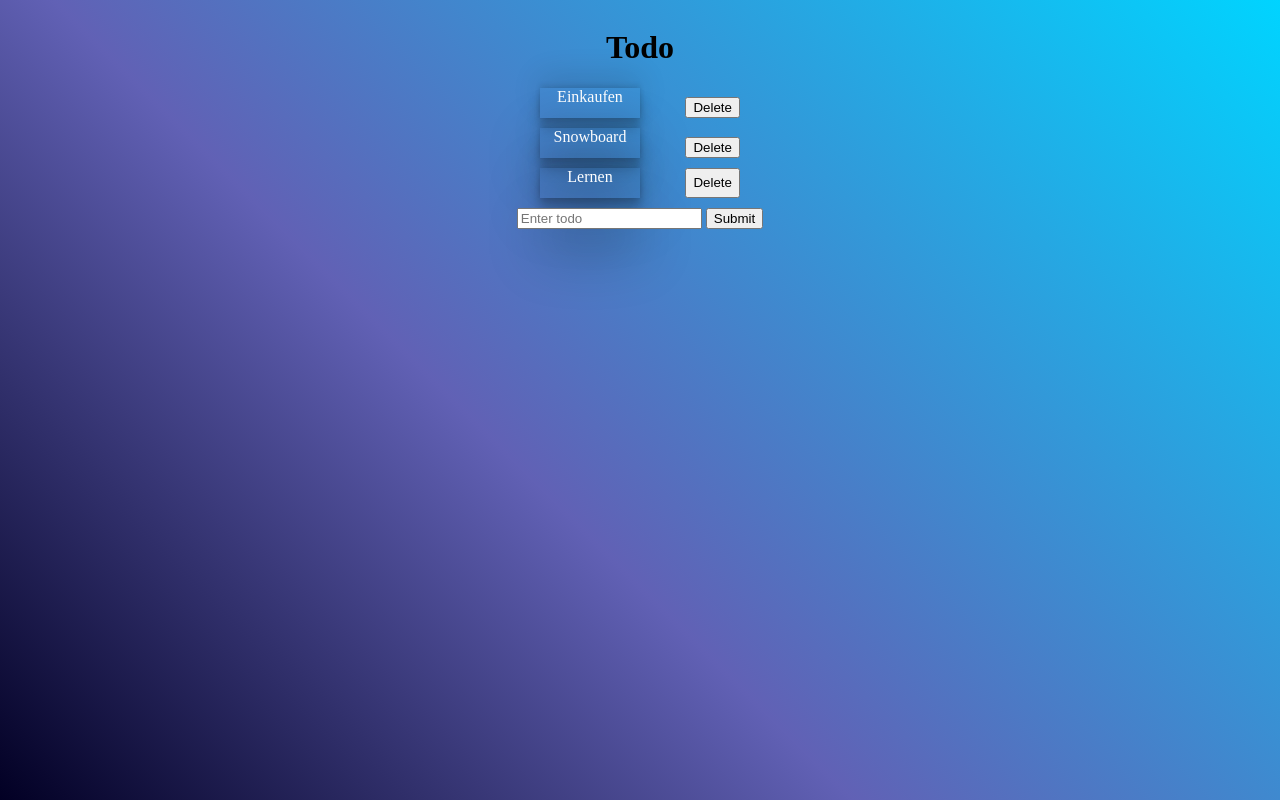
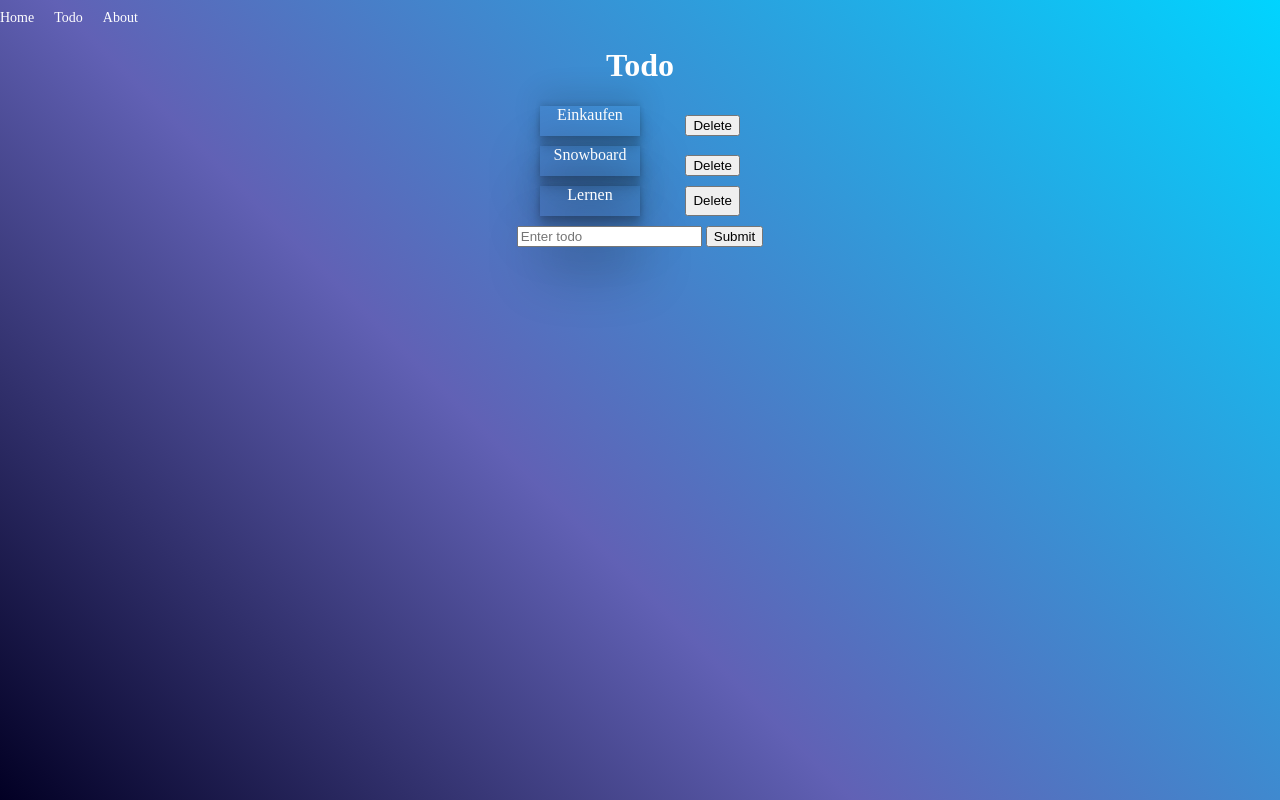
Before and after one commit to SQZ0111/Todo-Test, a plain HTML site: page index.html in a window 1280 px wide. Drawn offline with Linux system fonts and the light colour scheme.

Commit message:
feat: navbar

```diff
--- a/index.html
+++ b/index.html
@@ -1,5 +1,6 @@
 <!DOCTYPE html>
 <html lang="en">
+
 <head>
     <meta charset="UTF-8">
     <meta name="viewport" content="width=device-width, initial-scale=1.0">
@@ -7,7 +8,13 @@
     <link rel="stylesheet" href="style.css">
 
 </head>
+
 <body>
+    <nav>
+        <li><a href="#">Home</a></li>
+        <li><a href="#">Todo</a></li>
+        <li><a href="#">About</a></li>
+    </nav>
     <h1>
         Todo
     </h1>
@@ -33,4 +40,5 @@
     </div>
     <script src="index.js"></script>
 </body>
+
 </html>
--- a/style.css
+++ b/style.css
@@ -13,6 +13,31 @@ body {
     flex-direction: column; /*elemente sind vertikal positioniert */
     align-items: center;
     justify-items: center;
+}
+
+/* header */
+h1,h2,h3 {
+    color: white;
+}
+
+nav {
+    display: flex;
+    column-gap: 20px;
+    width: 100vw;
+}
+
+a {
+     font-size: 14px;
+     text-decoration: none;
+     color: white;
+}
+a:hover {
+
+  display:inline-block;
+    transform: scale(1.2);
+}
+li {
+    list-style: none;
 }
 
 
```
